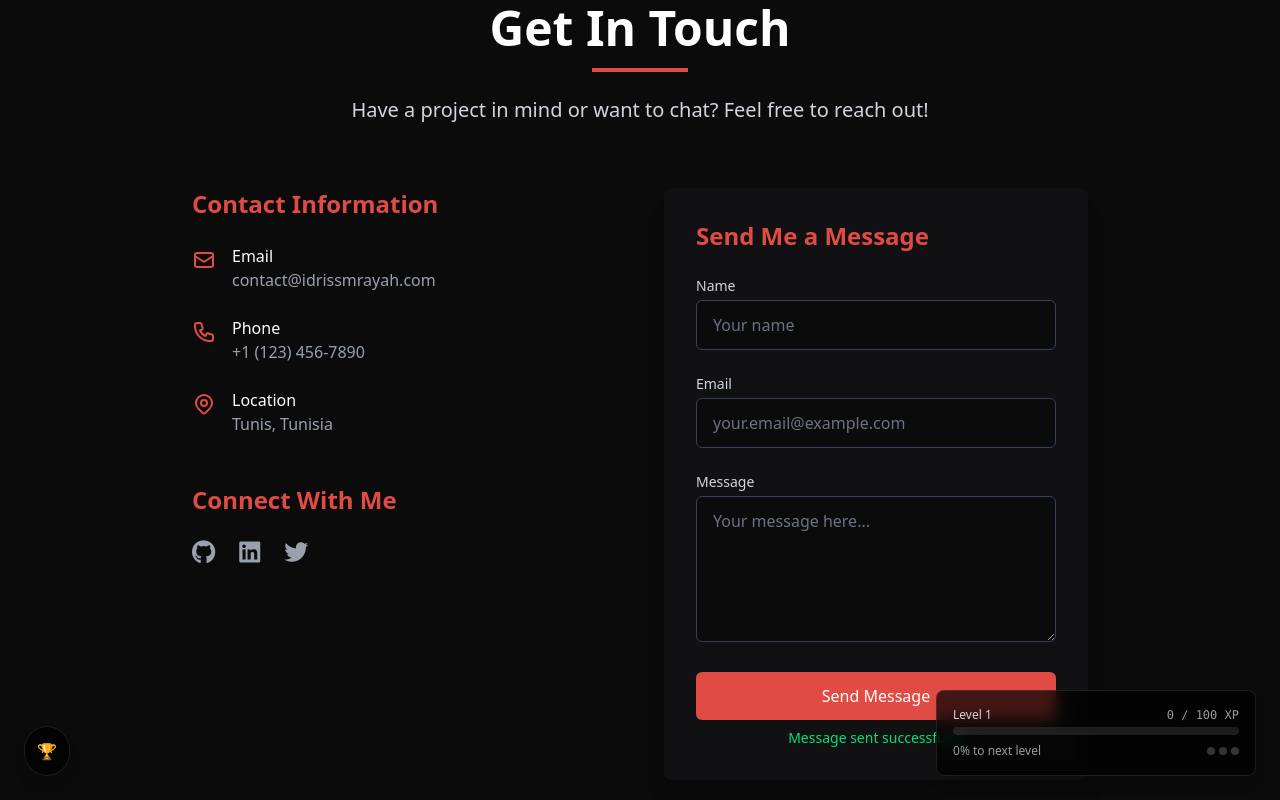
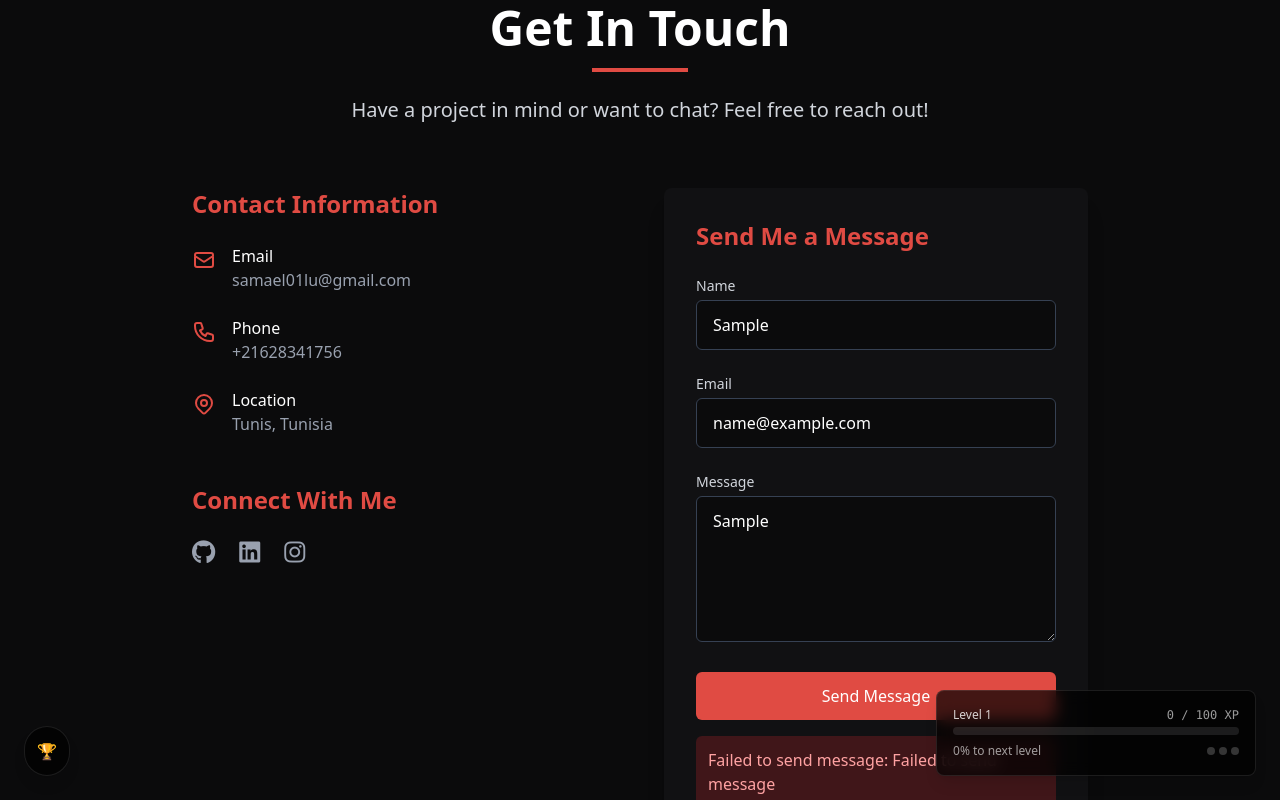
Before and after one commit to samael226/Idriss-Mrayah, a React (Vite) app in the folder web-portfolio/: page /contact in a window 1280 px wide. Both pictures are taken after typing "Sample", "name@example.com", "Sample" into the empty fields and a click on the button "Send Message". Shown: the part 140-940 px from the top of the page. Built offline with nearby package versions, Linux system fonts and the light colour scheme.

Commit message:
emailjs config contact form

```diff
--- a/web-portfolio/package.json
+++ b/web-portfolio/package.json
@@ -10,6 +10,7 @@
     "preview": "vite preview"
   },
   "dependencies": {
+    "@emailjs/browser": "^4.4.1",
     "@types/uuid": "^10.0.0",
     "framer-motion": "^12.23.26",
     "react": "^19.1.1",
--- a/web-portfolio/src/pages/Contact.jsx
+++ b/web-portfolio/src/pages/Contact.jsx
@@ -1,6 +1,7 @@
 // src/pages/Contact.jsx
-import { useState } from 'react';
+import { useState, useRef } from 'react';
 import { motion } from 'framer-motion';
+import emailjs from '@emailjs/browser';
 
 const Contact = () => {
   const [formData, setFormData] = useState({
@@ -8,7 +9,8 @@ const Contact = () => {
     email: '',
     message: ''
   });
-  const [status, setStatus] = useState('');
+  const [status, setStatus] = useState({ message: '', type: '' });
+  const form = useRef();
 
   const handleChange = (e) => {
     const { name, value } = e.target;
@@ -20,19 +22,35 @@ const Contact = () => {
 
   const handleSubmit = async (e) => {
     e.preventDefault();
-    setStatus('Sending...');
+    setStatus({ message: 'Sending...', type: 'info' });
 
-    // TODO: Replace with your form submission logic
     try {
-      // Example: await axios.post('/api/contact', formData);
-      await new Promise(resolve => setTimeout(resolve, 1000)); // Simulate API call
-      setStatus('Message sent successfully!');
-      setFormData({ name: '', email: '', message: '' });
-      setTimeout(() => setStatus(''), 3000);
+      const result = await emailjs.sendForm(
+        'service_zwjz7uo', // Replace with your EmailJS service ID
+        'template_mzn8l2h', // Replace with your EmailJS template ID
+        form.current,
+        'qsxknAzNivqDQqvbw' // Replace with your EmailJS public key
+      );
+
+      if (result.status === 200) {
+        setStatus({
+          message: 'Message sent successfully! I\'ll get back to you soon.',
+          type: 'success'
+        });
+        setFormData({ name: '', email: '', message: '' });
+      } else {
+        throw new Error('Failed to send message');
+      }
     } catch (error) {
-console.error('Error submitting form:', error);
-  setStatus(`Failed to send message: ${error.message || 'Please try again.'}`);
+      console.error('Error submitting form:', error);
+      setStatus({
+        message: `Failed to send message: ${error.message || 'Please try again later.'}`,
+        type: 'error'
+      });
     }
+
+    // Clear status after 5 seconds
+    setTimeout(() => setStatus({ message: '', type: '' }), 5000);
   };
 
   return (
@@ -69,7 +87,7 @@ console.error('Error submitting form:', error);
                   </div>
                   <div>
                     <h3 className="font-medium">Email</h3>
-                    <p className="text-gray-400">contact@idrissmrayah.com</p>
+                    <p className="text-gray-400">samael01lu@gmail.com</p>
                   </div>
                 </div>
                 <div className="flex items-start space-x-4">
@@ -80,7 +98,7 @@ console.error('Error submitting form:', error);
                   </div>
                   <div>
                     <h3 className="font-medium">Phone</h3>
-                    <p className="text-gray-400">+1 (123) 456-7890</p>
+                    <p className="text-gray-400">+21628341756</p>
                   </div>
                 </div>
                 <div className="flex items-start space-x-4">
@@ -101,9 +119,9 @@ console.error('Error submitting form:', error);
                 <h2 className="text-2xl font-semibold mb-6 text-[#e04b43]">Connect With Me</h2>
                 <div className="flex space-x-6">
                   {[
-                    { name: 'GitHub', icon: 'github', url: 'https://github.com/yourusername' },
+                    { name: 'GitHub', icon: 'github', url: 'https://github.com/samael226' },
                     { name: 'LinkedIn', icon: 'linkedin', url: 'https://linkedin.com/in/yourusername' },
-                    { name: 'Twitter', icon: 'twitter', url: 'https://twitter.com/yourusername' },
+                    { name: 'Instagram', icon: 'instagram', url: 'https://instagram.com/samael_id007' },
                   ].map((social) => (
                     <a
                       key={social.name}
@@ -129,7 +147,7 @@ console.error('Error submitting form:', error);
             className="bg-[#111113] p-8 rounded-lg shadow-xl"
           >
             <h2 className="text-2xl font-semibold mb-6 text-[#e04b43]">Send Me a Message</h2>
-            <form onSubmit={handleSubmit} className="space-y-6">
+            <form ref={form} onSubmit={handleSubmit} className="space-y-6">
               <div>
                 <label htmlFor="name" className="block text-sm font-medium text-gray-300 mb-1">
                   Name
@@ -178,10 +196,10 @@ console.error('Error submitting form:', error);
               <div>
                 <button
                   type="submit"
-                  disabled={status === 'Sending...'}
+                  disabled={status.message === 'Sending...'}
                   className="w-full bg-[#e04b43] hover:bg-[#c53d36] text-white font-medium py-3 px-6 rounded-md transition-colors duration-300 flex items-center justify-center"
                 >
-                  {status === 'Sending...' ? (
+                  {status.message === 'Sending...' ? (
                     <>
                       <svg className="animate-spin -ml-1 mr-2 h-5 w-5 text-white" xmlns="http://www.w3.org/2000/svg" fill="none" viewBox="0 0 24 24">
                         <circle className="opacity-25" cx="12" cy="12" r="10" stroke="currentColor" strokeWidth="4"></circle>
@@ -193,10 +211,10 @@ console.error('Error submitting form:', error);
                     'Send Message'
                   )}
                 </button>
-                {status && status !== 'Sending...' && (
-                  <p className={`mt-2 text-sm text-center ${status.includes('successfully') ? 'text-green-400' : 'text-red-400'}`}>
-                    {status}
-                  </p>
+                {status.message && status.message !== 'Sending...' && (
+                  <div className={`mt-4 p-3 rounded-md ${status.type === 'success' ? 'bg-green-500/20 text-green-300' : 'bg-red-500/20 text-red-300'}`}>
+                    {status.message}
+                  </div>
                 )}
               </div>
             </form>
```
Also changed, not shown: 1 other file (tests, documents, lock files or other folders).
